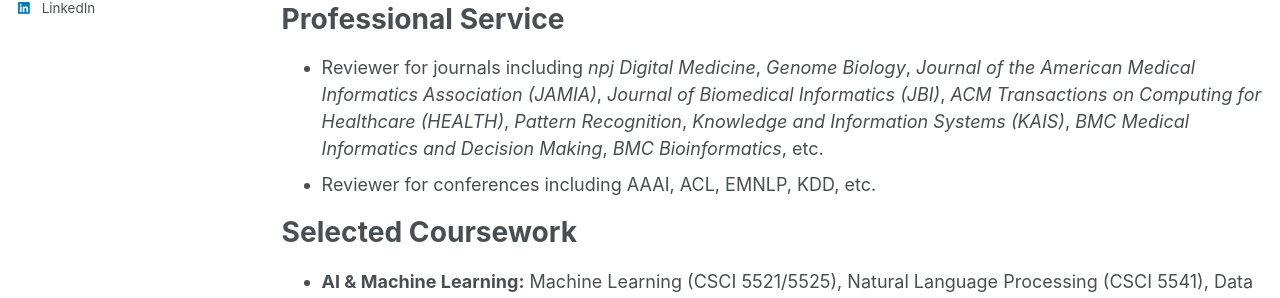
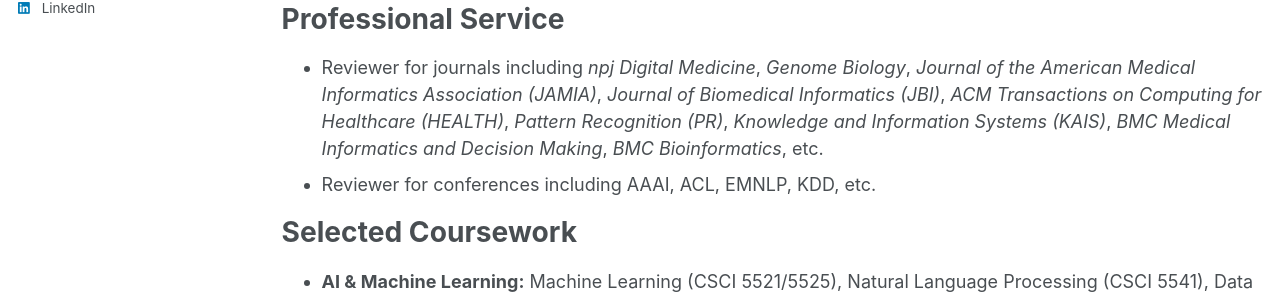
Before and after one commit to TheYKXiao/TheYKXiao.github.io, a Jekyll site: the page built from _pages/cv.md, in a window 1280 px wide and 1214 px high. Shown: the part 575-873 px from the top of the window. Built offline with Jekyll 4.4.1, drawn with Linux system fonts in a browser that asks for light colours; some web fonts are replaced; a script bundle is joined from its source files by our own code; library files that are not in the unit come from our copies.

Commit message:
Update homepage

```diff
--- a/_pages/cv.md
+++ b/_pages/cv.md
@@ -55,7 +55,7 @@ Teaching
 
 Professional Service
 ======
-* Reviewer for journals including *npj Digital Medicine*, *Genome Biology*, *Journal of the American Medical Informatics Association (JAMIA)*, *Journal of Biomedical Informatics (JBI)*, *ACM Transactions on Computing for Healthcare (HEALTH)*, *Pattern Recognition*, *Knowledge and Information Systems (KAIS)*, *BMC Medical Informatics and Decision Making*, *BMC Bioinformatics*, etc.
+* Reviewer for journals including *npj Digital Medicine*, *Genome Biology*, *Journal of the American Medical Informatics Association (JAMIA)*, *Journal of Biomedical Informatics (JBI)*, *ACM Transactions on Computing for Healthcare (HEALTH)*, *Pattern Recognition (PR)*, *Knowledge and Information Systems (KAIS)*, *BMC Medical Informatics and Decision Making*, *BMC Bioinformatics*, etc.
 * Reviewer for conferences including AAAI, ACL, EMNLP, KDD, etc.
 
 
```
